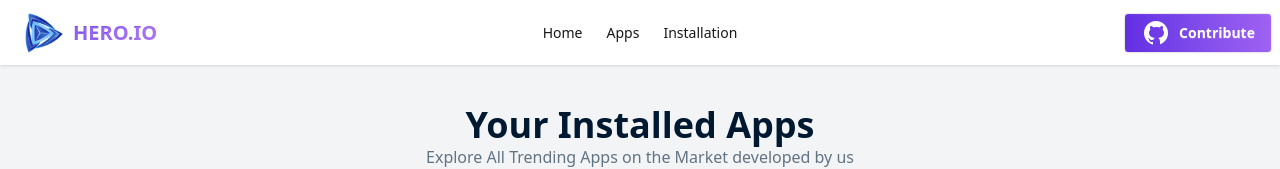
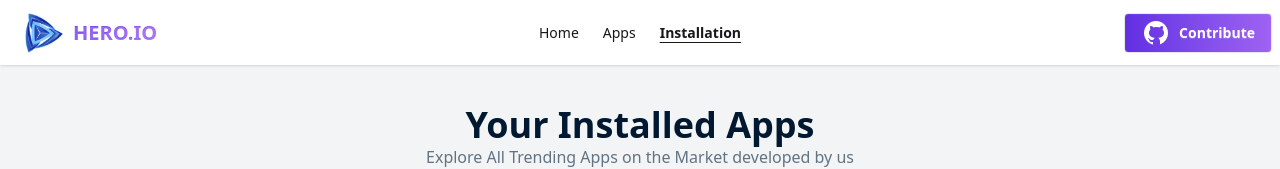
Before and after one commit to amshuvo2002/Assignment-08, a React (Vite) app: page /Installation in a window 1280 px wide. Shown: the top 169 px of the page. Built offline with nearby package versions, Linux system fonts and the light colour scheme.

Commit message:
New commit

```diff
--- a/src/Component/Header/Navbar.jsx
+++ b/src/Component/Header/Navbar.jsx
@@ -1,7 +1,7 @@
 import React from 'react';
 import Logo from '../../assets/logo.png'
 import Github from '../../assets/icons8-github-logo-30.png'
-import { Link } from 'react-router';
+import { NavLink } from 'react-router';
 
 const Navbar = () => {
     return (
@@ -17,21 +17,83 @@ const Navbar = () => {
                         <ul
                             tabIndex={0}
                             className="menu menu-sm dropdown-content bg-base-100 rounded-box z-1 mt-3 w-52 p-2 shadow">
-                            <li><Link to={'/'}>Home</Link></li>
-                            <li><Link to={'/Apps'}>Apps</Link></li>
-                            <li><Link to={'/Installation'}>Installation</Link></li>
+                            <li>
+                                <NavLink
+                                    to="/"
+                                    className={({ isActive }) =>
+                                        isActive ? "underline underline-offset-4 font-bold" : ""
+                                    }
+                                >
+                                    Home
+                                </NavLink>
+                            </li>
+                            <li>
+                                <NavLink
+                                    to="/Apps"
+                                    className={({ isActive }) =>
+                                        isActive ? "underline underline-offset-4 font-bold" : ""
+                                    }
+                                >
+                                    Apps
+                                </NavLink>
+                            </li>
+                            <li>
+                                <NavLink
+                                    to="/Installation"
+                                    className={({ isActive }) =>
+                                        isActive ? "underline underline-offset-4 font-bold" : ""
+                                    }
+                                >
+                                    Installation
+                                </NavLink>
+                            </li>
                         </ul>
                     </div>
-                    <Link to={'/'} className="btn btn-ghost text-xl bg-gradient-to-r from-[#632EE3] to-[#9F62F2] bg-clip-text text-transparent flex items-center gap-2">
+
+                    <NavLink
+                        to="/"
+                        className={({ isActive }) =>
+                            isActive
+                                ? "underline underline-offset-4 font-bold btn btn-ghost text-xl bg-gradient-to-r from-[#632EE3] to-[#9F62F2] bg-clip-text text-transparent flex items-center gap-2"
+                                : "btn btn-ghost text-xl bg-gradient-to-r from-[#632EE3] to-[#9F62F2] bg-clip-text text-transparent flex items-center gap-2"
+                        }
+                    >
                         <img className='w-[40px]' src={Logo} alt="Logo" /> HERO.IO
-                    </Link>
+                    </NavLink>
                 </div>
 
                 <div className="navbar-center hidden lg:flex">
                     <ul className="menu menu-horizontal px-1">
-                        <li><Link to={'/'}>Home</Link></li>
-                        <li><Link to={'/Apps'}>Apps</Link></li>
-                        <li><Link to={'/Installation'}>Installation</Link></li>
+                        <li>
+                            <NavLink
+                                to="/"
+                                className={({ isActive }) =>
+                                    isActive ? "underline underline-offset-4 font-bold" : ""
+                                }
+                            >
+                                Home
+                            </NavLink>
+                        </li>
+                        <li>
+                            <NavLink
+                                to="/Apps"
+                                className={({ isActive }) =>
+                                    isActive ? "underline underline-offset-4 font-bold" : ""
+                                }
+                            >
+                                Apps
+                            </NavLink>
+                        </li>
+                        <li>
+                            <NavLink
+                                to="/Installation"
+                                className={({ isActive }) =>
+                                    isActive ? "underline underline-offset-4 font-bold" : ""
+                                }
+                            >
+                                Installation
+                            </NavLink>
+                        </li>
                     </ul>
                 </div>
 
```
